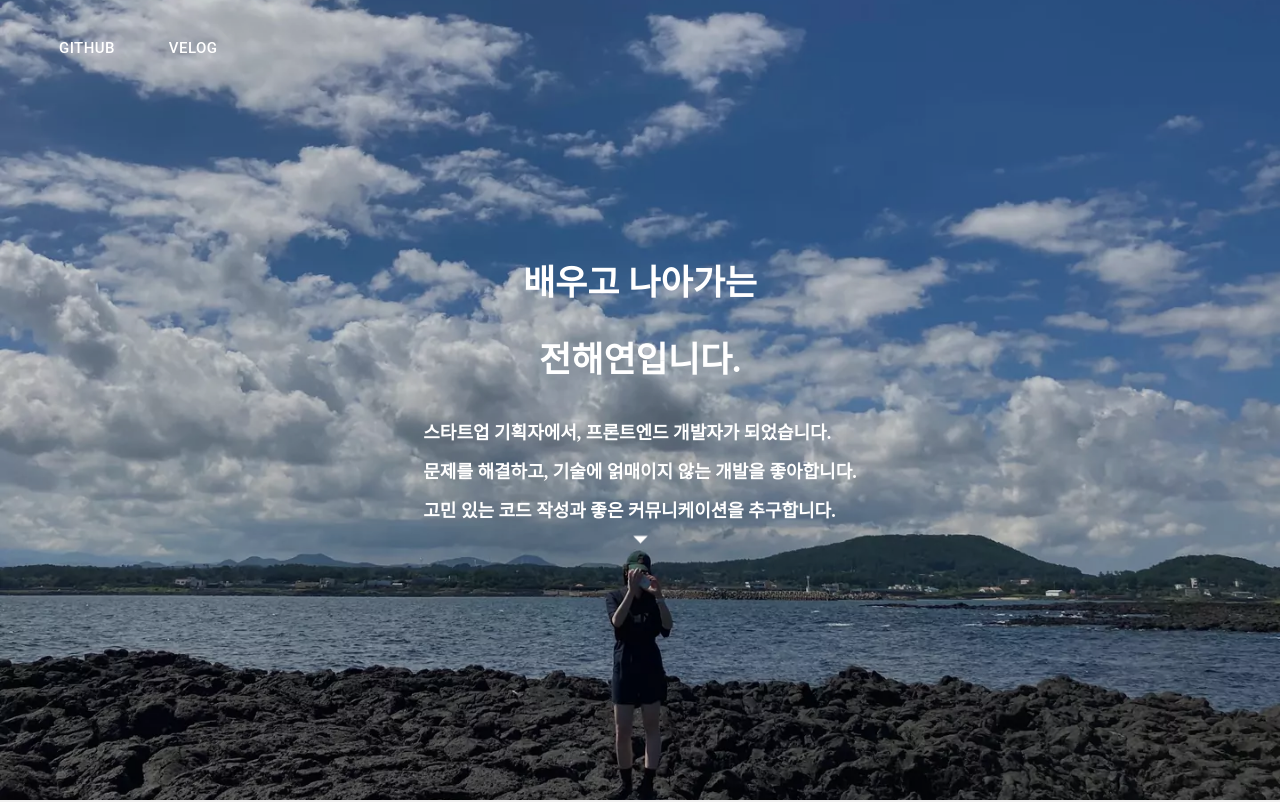
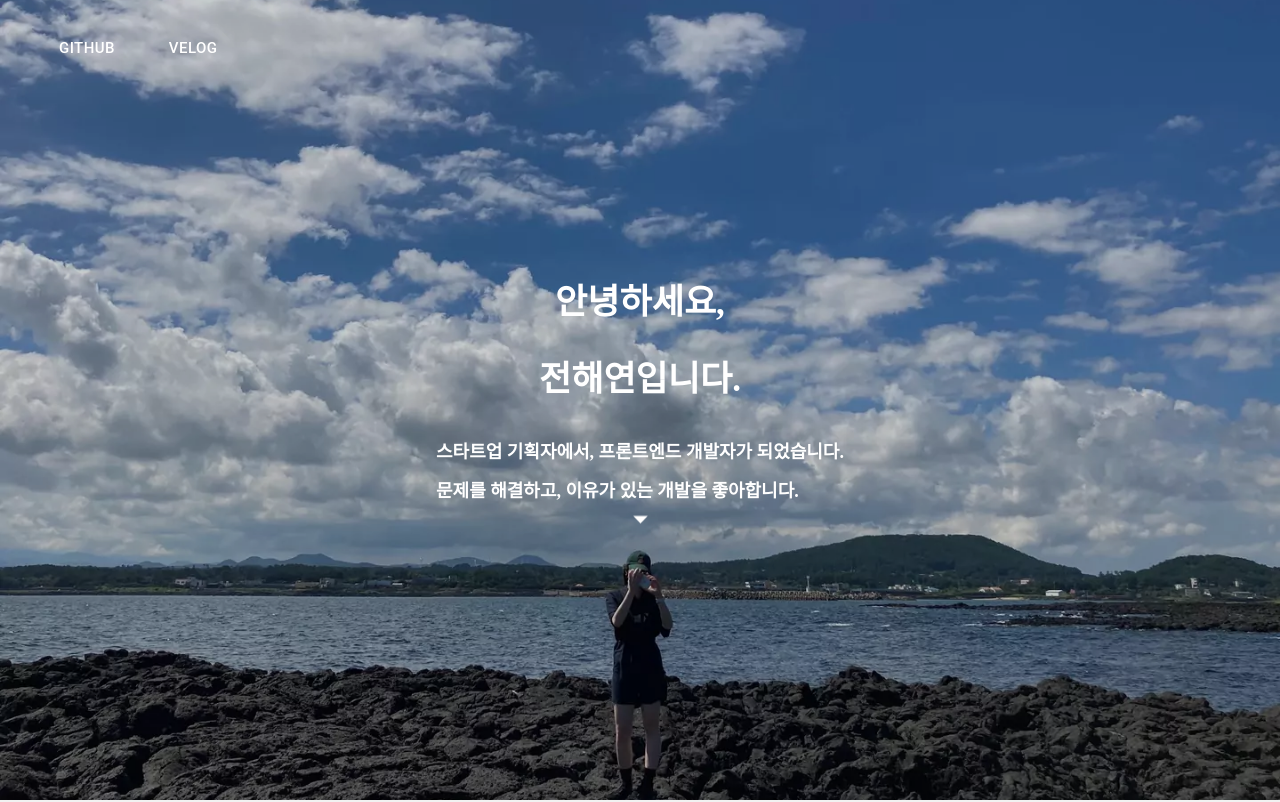
Before and after one commit to hailey-hy/new-personal-portfolio, a React (Create React App) app: page / in a window 1280 px wide. Shown: the top 802 px of the page. Built offline with nearby package versions, Linux system fonts and the light colour scheme; a web font is replaced by a local one.

Commit message:
feat: 사내 발표용으로 intro 메시지 수정

```diff
--- a/src/components/intro-text/IntroText.tsx
+++ b/src/components/intro-text/IntroText.tsx
@@ -24,7 +24,7 @@ const IntroText = () => {
             >
                 <p>{IntroConstants.IntroBody1}</p>
                 <p>{IntroConstants.IntroBody2}</p>
-                <p>{IntroConstants.IntroBody3}</p>
+                {/* <p>{IntroConstants.IntroBody3}</p> */}
             </span>
         </>
     );
--- a/src/constants/IntroConstants.ts
+++ b/src/constants/IntroConstants.ts
@@ -1,8 +1,8 @@
 const IntroConstants = {
-    IntroTitle1: '배우고 나아가는',
+    IntroTitle1: '안녕하세요,',
     IntroTitle2: '전해연입니다.',
     IntroBody1: '스타트업 기획자에서, 프론트엔드 개발자가 되었습니다.',
-    IntroBody2: '문제를 해결하고, 기술에 얽매이지 않는 개발을 좋아합니다.',
+    IntroBody2: '문제를 해결하고, 이유가 있는 개발을 좋아합니다.',
     IntroBody3: '고민 있는 코드 작성과 좋은 커뮤니케이션을 추구합니다.',
 };
 
```
